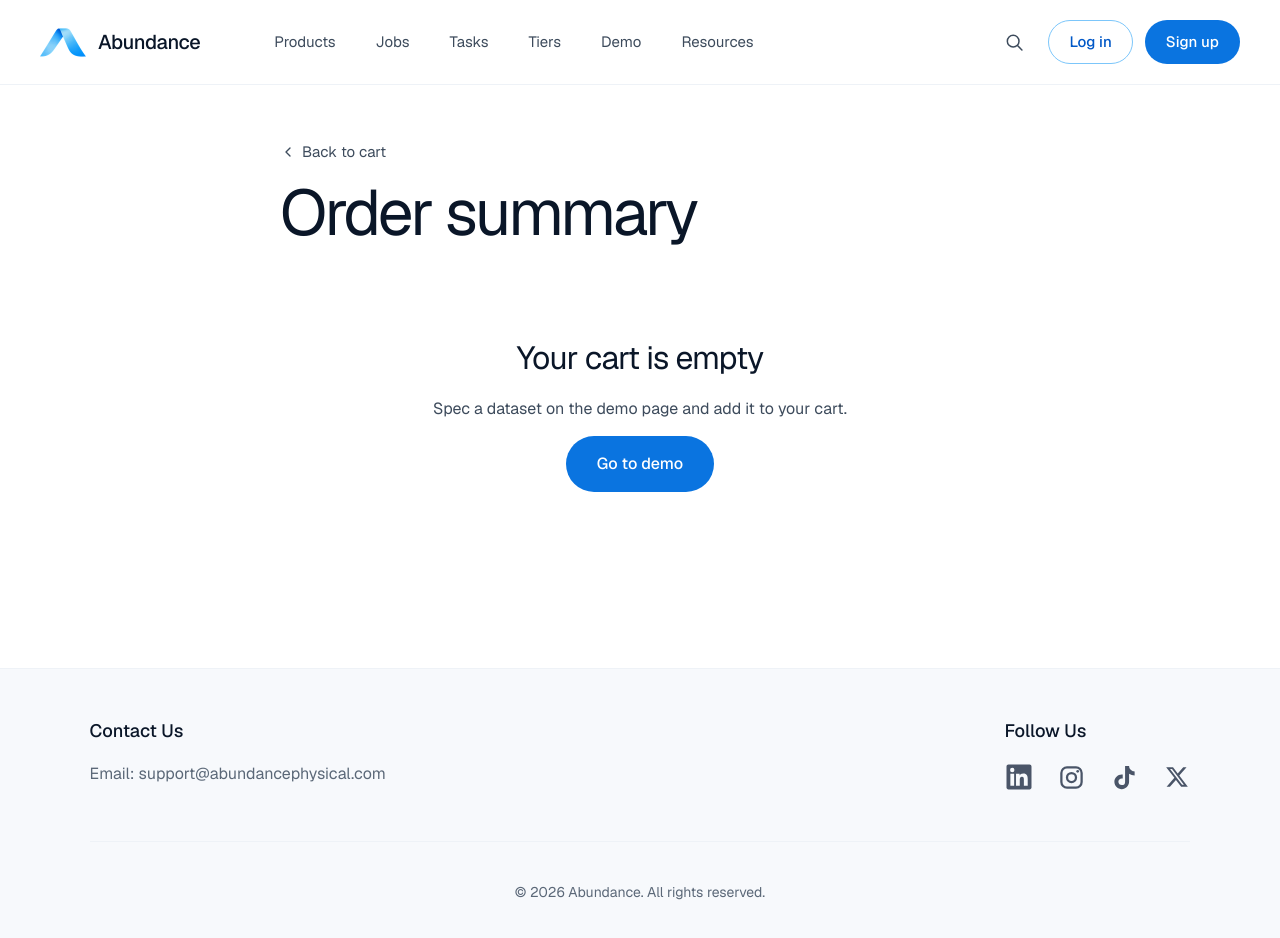
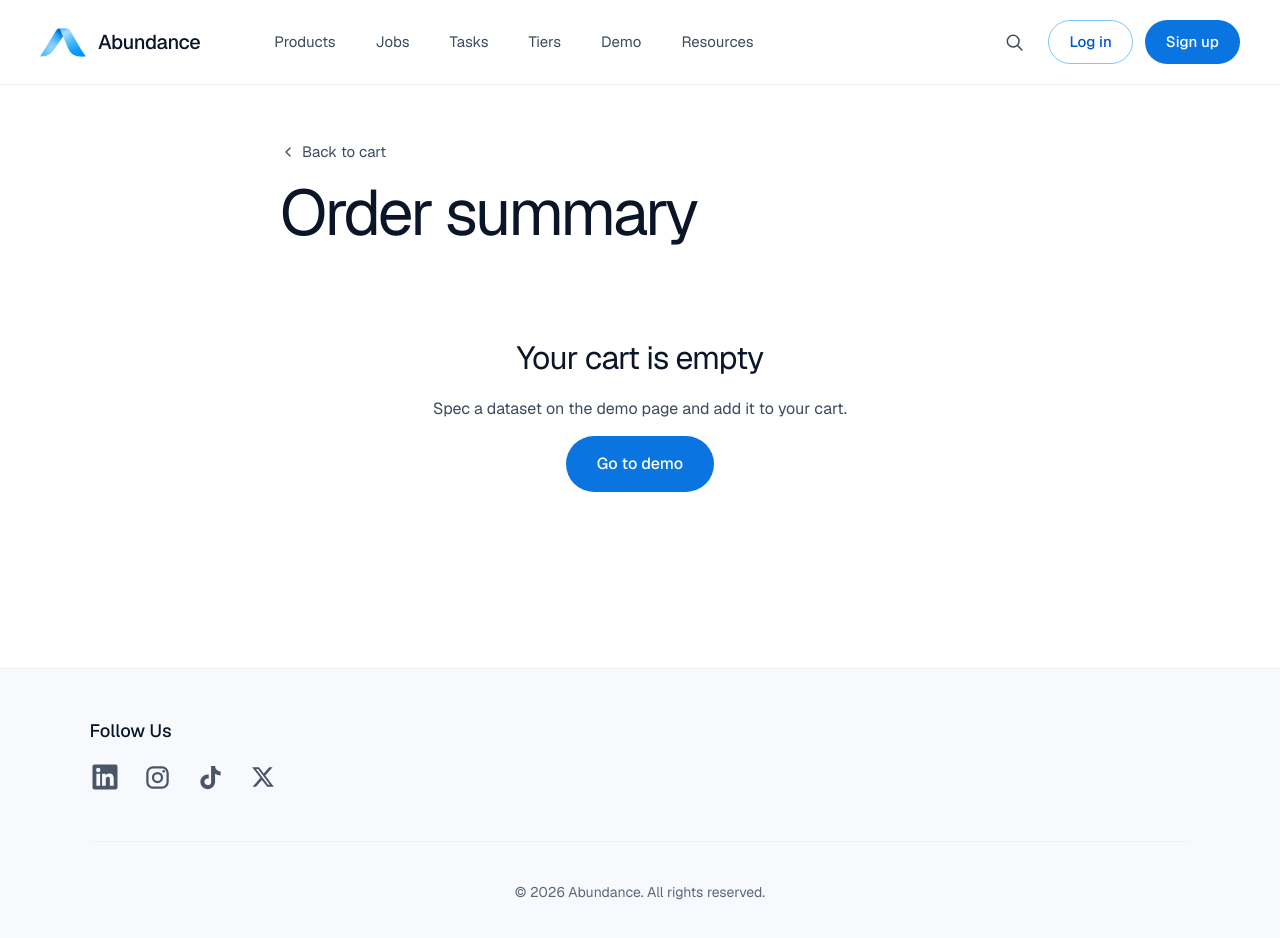
Before and after one commit to czar-01a/abundance, a plain HTML site: page checkout.html in a window 1280 px wide. Drawn offline with nearby package versions, Linux system fonts and the light colour scheme.

Commit message:
Footer: remove Contact Us and email on every page
Co-Authored-By: Claude Opus 5.5 <noreply@anthropic.com>
Claude-Session: https://claude.ai/code/session_01PBtFGxvHYvc6P7hYjJjwqH

```diff
--- a/checkout.html
+++ b/checkout.html
@@ -236,10 +236,6 @@
   <div class="wrap">
     <div class="footer-top">
       <div class="footer-col">
-        <div class="h">Contact Us</div>
-        <p>Email: <a href="mailto:support@abundancephysical.com">support@abundancephysical.com</a></p>
-      </div>
-      <div class="footer-col">
         <div class="h">Follow Us</div>
         <div class="footer-social">
           <a href="https://www.linkedin.com/company/abundancephysical/" target="_blank" rel="noopener" aria-label="Abundance on LinkedIn"><svg width="30" height="30" viewBox="0 0 24 24" fill="currentColor" aria-hidden="true"><path d="M20.45 2H3.55C2.7 2 2 2.7 2 3.55v16.9C2 21.3 2.7 22 3.55 22h16.9c.85 0 1.55-.7 1.55-1.55V3.55C22 2.7 21.3 2 20.45 2zM8.1 18.9H5.1V9.4h3v9.5zM6.6 8.1a1.74 1.74 0 1 1 0-3.48 1.74 1.74 0 0 1 0 3.48zm12.3 10.8h-3v-4.6c0-1.1 0-2.5-1.52-2.5-1.52 0-1.76 1.19-1.76 2.42v4.68h-3V9.4h2.88v1.3h.04c.4-.76 1.38-1.56 2.84-1.56 3.04 0 3.6 2 3.6 4.6v5.16z"></path></svg></a>
```
Also changed, not shown: coming-soon.html (+0 -4 lines), contact-sales.html (+0 -4 lines), demo.html (+0 -4 lines), index.html (+0 -4 lines), job-quiz.html (+0 -4 lines), jobs.html (+0 -4 lines), order-placed.html (+0 -4 lines), support.html (+0 -4 lines), tasks.html (+0 -4 lines), waitlist.html (+0 -4 lines).
